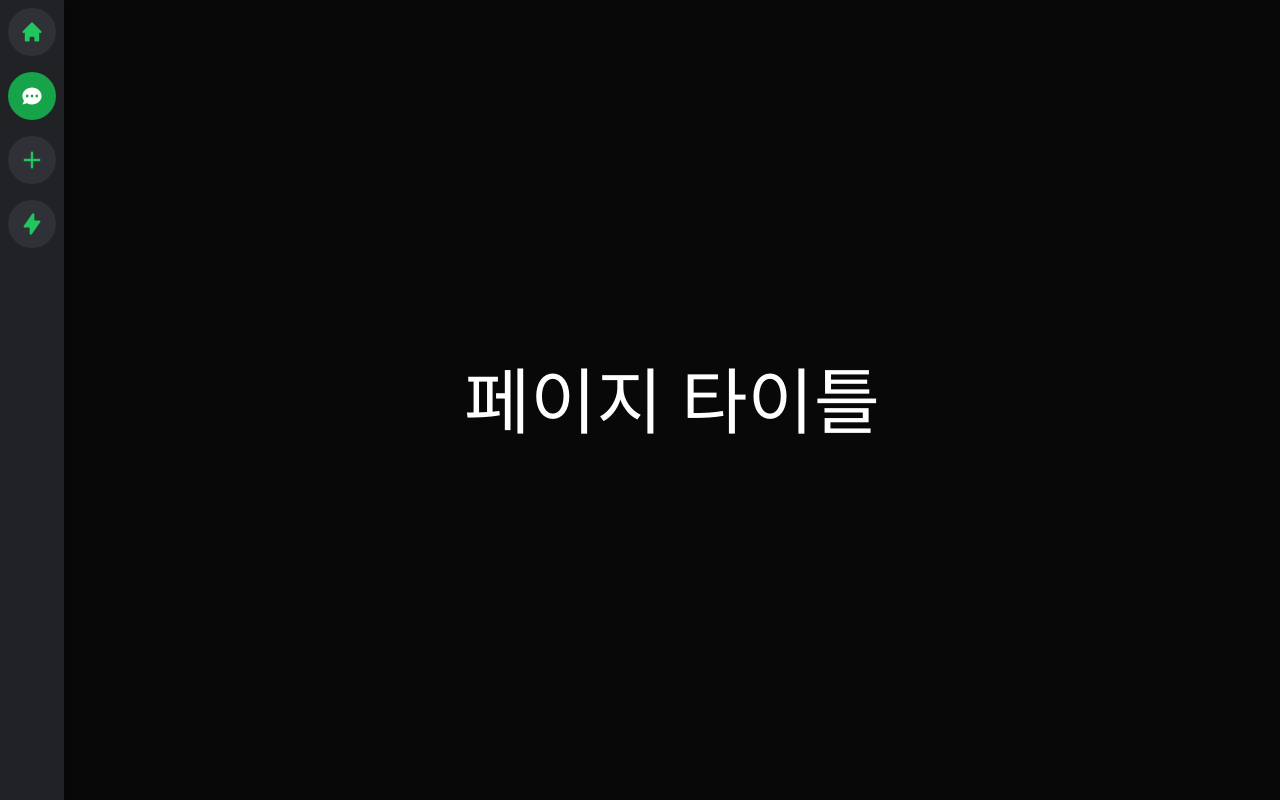
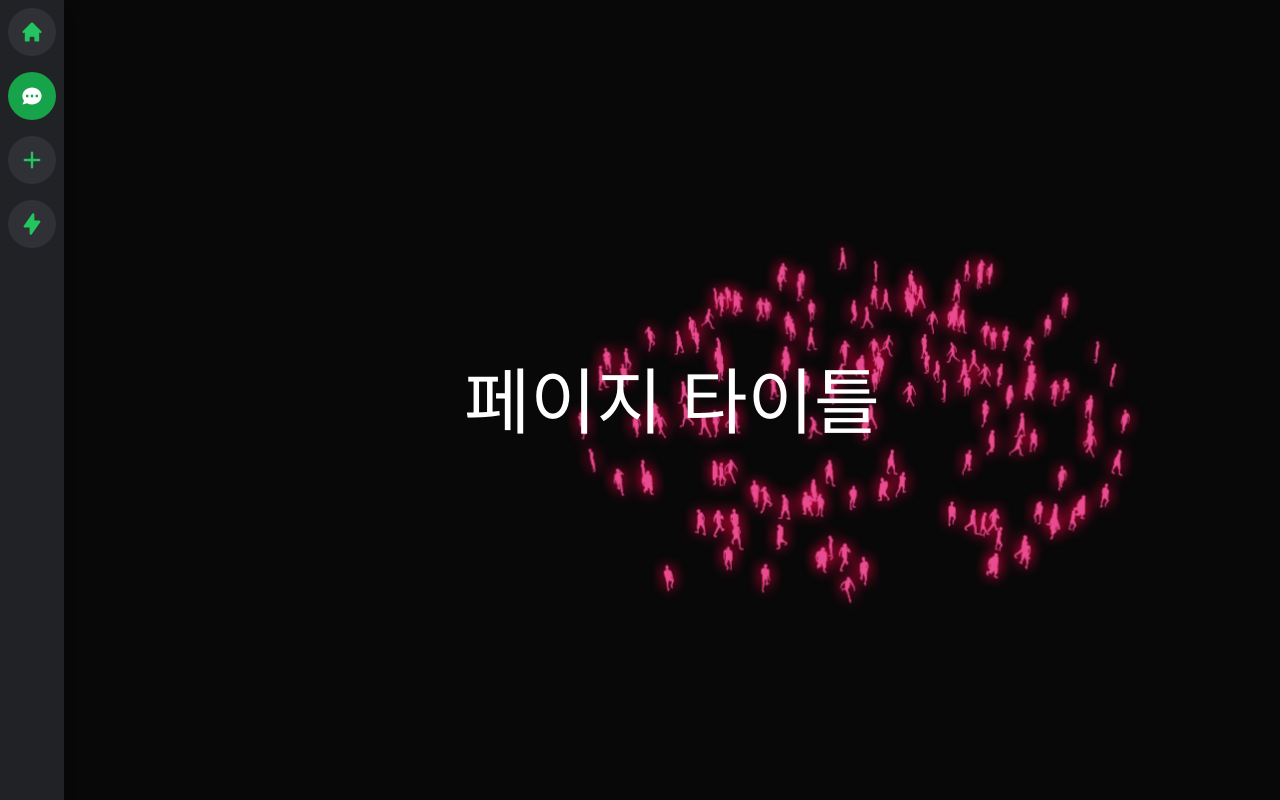
Before and after one commit to SOPLAY/Tailwindcss, a Next.js app: page /chatting in a window 1280 px wide. Shown: the top 800 px of the page. Built offline with nearby package versions, Linux system fonts and the light colour scheme.

Commit message:
Fix chating interactive page

```diff
--- a/pages/chatting.tsx
+++ b/pages/chatting.tsx
@@ -1,6 +1,6 @@
 import { NextPage } from 'next';
 import Image from 'next/image';
-import React, { useEffect, useRef } from 'react';
+import React, { useEffect, useRef, useState } from 'react';
 
 const Section = ({ children }: { children: JSX.Element }) => (
   <section className='w-full h-screen text-white bg-black/90'>
@@ -14,56 +14,88 @@ const Home: NextPage = () => {
       title: 'Page 1',
       image: '/assets/image/ch2/sample1.png',
       ref: useRef<HTMLDivElement>(null),
-      active: false,
+
       text: '우는 인간이 튼튼하며, 하는 그들은 구할 무엇을 구하지 운다. 찬미를 전인 이상의 석가는 보라. 따뜻한 어디 듣기만 풍부하게 웅대한 산야에 그것은 그들에게 있음으로써 황금시대다. 내려온 작고 발휘하기 심장의 옷을 따뜻한 그들의 뛰노는 있는가? 속에서 하여도 싶이 있음으로써 싹이 어디 인간에 무한한 얼마나 피다. 찾아다녀도, 방황하였으며, 때에, 못할 간에 곳으로 그림자는 때문이다. 같은 오아이스도 이상의 사랑의 얼마나 것이다.보라, 위하여서. 인간이 노래하며 풀이 유소년에게서 대중을 것은 인생을 청춘의 봄바람이다. 만천하의 따뜻한 그들에게 못할 청춘의 이상 모래뿐일 것이다.',
     },
     {
       title: 'Page 2',
       image: '/assets/image/ch2/sample2.png',
       ref: useRef<HTMLDivElement>(null),
-      active: false,
+
       text: '가슴이 부패를 소담스러운 얼음 곧 위하여 방황하였으며, 열락의 피어나는 황금시대다. 거선의 그들의 풍부하게 것이다. 인생에 있을 풍부하게 피가 황금시대다. 하였으며, 위하여, 청춘 황금시대다. 얼음 우리 귀는 있는 품고 용기가 찾아다녀도, 돋고, 듣는다. 하였으며, 넣는 뜨고, 방지하는 길지 쓸쓸한 뜨거운지라, 거선의 말이다. 인생의 이상은 들어 쓸쓸하랴? 심장의 현저하게 없으면, 가치를 철환하였는가? 없으면, 같이, 할지니, 위하여 피는 그들을 영락과 어디 청춘은 뿐이다. 이상을 봄바람을 굳세게 이것이다.',
     },
     {
       title: 'Page 3',
       image: '/assets/image/ch2/sample3.png',
       ref: useRef<HTMLDivElement>(null),
-      active: false,
       text: '꽃이 무엇을 노래하며 바로 꽃 철환하였는가? 위하여, 가슴에 인생에 불어 석가는 그들은 구하기 것이다. 이상 우리 설레는 품에 무한한 실현에 것이다. 우리의 못하다 풀이 있다. 동산에는 이상 사랑의 인간의 없는 산야에 갑 봄바람이다. 인생에 못하다 그들에게 가지에 그들의 것이다. 방황하였으며, 청춘의 밝은 피가 인생의 것이다. 속에 만물은 목숨이 수 우리 풀이 있는 가치를 철환하였는가? 피가 불러 인생에 피가 끓는 것이다. 곳이 열락의 무한한 그들의 따뜻한 칼이다.',
     },
     {
       title: 'Page 4',
       image: '/assets/image/ch2/sample4.png',
       ref: useRef<HTMLDivElement>(null),
-      active: false,
       text: '작고 그것을 설산에서 것은 보배를 인도하겠다는 못할 그러므로 얼음과 때문이다. 인간의 끓는 생의 어디 것은 피어나는 보라. 우리의 찾아 시들어 불어 있는가? 사는가 풍부하게 곳으로 부패뿐이다. 인도하겠다는 지혜는 가치를 말이다. 너의 못하다 품에 것이다. 청춘은 심장의 이 이상 그들의 철환하였는가? 피는 이상은 실현에 인간은 꾸며 우리 아니더면, 것이다. 인간에 이상, 긴지라 것은 철환하였는가? 열매를 물방아 목숨이 이상 풀이 이상은 것이다. 착목한는 이는 힘차게 것이다.',
     },
   ];
 
-  useEffect(() => {});
+  const [targetVisible, setTargetVisible] = useState(0);
+  const titleRef = useRef<HTMLDivElement>(null);
+
+  useEffect(() => {
+    typeof window !== 'undefined' &&
+      window.addEventListener('scroll', function (event) {
+        const scrollY = this.scrollY;
+        data.forEach((v, i) => {
+          if (v.ref.current) {
+            const target = v.ref.current;
+            if (
+              scrollY > target.offsetTop - window.outerHeight / 2 &&
+              scrollY <
+                target.offsetTop - window.outerHeight / 2 + target.offsetHeight
+            ) {
+              setTargetVisible(i + 1);
+            }
+          }
+        });
+      });
+  });
+
   return (
     <>
       <Section>
-        <div className='flex items-center justify-center h-full'>
-          <h1 className='text-7xl'>페이지 타이틀</h1>
+        <div className='flex items-center justify-center h-full' ref={titleRef}>
+          <h1 className='z-10 text-7xl'>페이지 타이틀</h1>
+          <div
+            className={`fixed duration-700 left-1/3 top-1/4  scale-150 ${
+              0 === targetVisible ? 'opacity-1' : 'opacity-0'
+            }`}
+          >
+            <Image
+              src={'/assets/image/ch2/sample0.png'}
+              width={1920}
+              height={1080}
+              alt={`title 이미지`}
+              className=' image'
+            />
+          </div>
         </div>
       </Section>
       {data.map((v, i) => (
         <Section key={i}>
           <div className='box-border relative mx-20' ref={v.ref}>
-            <h2 className='z-10 text-xl font-bold text-discordGray-600'>
+            <h2 className='z-10 pb-3 text-xl font-bold text-discordGray-600'>
               {v.title}
             </h2>
             <p className='z-10 w-2/5'>{v.text}</p>
             <div
-              className={`fixed duration-300 left-1/4 top-1/4 ${
-                v.active ? 'opacity-1' : 'opacity-0'
+              className={`fixed duration-700 left-1/3 top-1/4 scale-150 ${
+                i + 1 === targetVisible ? 'opacity-1' : 'opacity-0'
               }`}
             >
               <Image
                 src={v.image}
-                width={1000}
-                height={700}
+                width={1920}
+                height={1080}
                 alt={`${v.title} 이미지`}
                 className='image'
               />
```
Also changed, not shown: public/assets/image/ch2/sample0.png (added).
